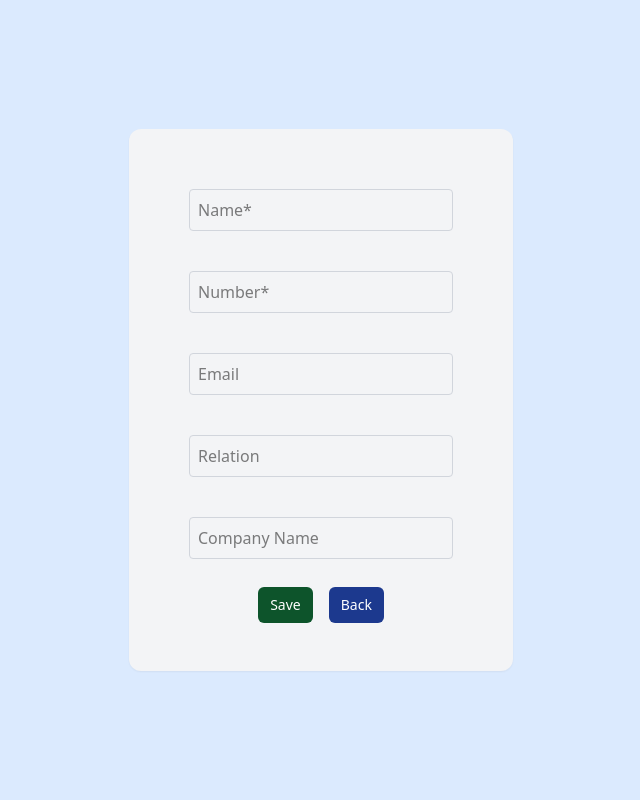
After one commit to LochanJangid/Py_projects, a Flask app: template phonebook (WEB APP)/templates/modify_contact.html in a window 1280 px wide. The commit adds this page. Shown: the whole page, without its empty margins (319-959 px from the left). Run offline with Flask 3, Linux system fonts and the light colour scheme; the template is opened without the code that fills it, so the values that code supplies are empty.

Commit message:
add modify section

```diff
--- a/phonebook (WEB APP)/app.py
+++ b/phonebook (WEB APP)/app.py
@@ -20,21 +20,22 @@ def add_contact():
         # valid every input if neccassay
         name = request.form.get('name')
         number = request.form.get('number')
+        email = request.form.get('email')
+        relation = request.form.get('relation')
+        company = request.form.get('company')
+
         errors = []
 
         if not name:
             errors.append('Name is required.')
         if not re.search(r'^\d{10}$', number):
             errors.append('Enter a valid phone number.')
+        if email:
+            if not re.search('^\w+@\w+\.com$', email):
+                errors.append('Enter a valid email.')
 
         if errors:
             return render_template('add_contact.html', errors=errors)
-
-
-        email = request.form.get('email')
-        relation = request.form.get('relation')
-        company = request.form.get('company')
-
 
         # insert new contact in phonebook
         conn = sqlite3.connect('phonebook.db')
@@ -86,3 +87,43 @@ def show_contacts():
 @app.route('/search')
 def search():
     return render_template('search.html')
+
+@app.route('/modify_contact', methods=['POST', 'GET'])
+def modify_contact():
+    conn = sqlite3.connect('phonebook.db')
+    conn.row_factory = sqlite3.Row
+    cursor = conn.cursor()
+
+    if request.method == 'POST':
+        # valid every input if neccassay
+        id = request.form.get('id')
+        name = request.form.get('name')
+        number = request.form.get('number')
+        email = request.form.get('email')
+        relation = request.form.get('relation')
+        company = request.form.get('company')
+
+        errors = []
+
+        if not name:
+            errors.append('Name is required.')
+        if not re.search(r'^\d{10}$', number):
+            errors.append('Enter a valid phone number.')
+        if email:
+            if not re.search('^\w+@\w+\.com$', email):
+                errors.append('Enter a valid email.')
+
+        if errors:
+            return render_template('modify_contact.html', errors=errors)
+
+        # insert new contact in phonebook
+        cursor.execute('UPDATE phonebook SET name = ?, number =?,  email = ?,  relation = ?, company = ? WHERE id = ?', (name, number, email, relation, company, id))
+        conn.commit()
+        conn.close()
+        return redirect('/')
+
+    cursor.execute('SELECT * FROM phonebook WHERE id = ?', request.args.get("id"))
+    details = cursor.fetchone()
+    conn.close()
+
+    return render_template('modify_contact.html', details=details)
--- a/phonebook (WEB APP)/templates/add_contact.html
+++ b/phonebook (WEB APP)/templates/add_contact.html
@@ -14,7 +14,9 @@
         <input name="email" type="email" placeholder="Email" class="m-5 border p-2 border-gray-300 rounded-sm">
         <input name="relation" type="text" placeholder="Relation" class="m-5 border p-2 border-gray-300 rounded-sm">
         <input name="company" type="text" placeholder="Company Name" class="m-5 border p-2 border-gray-300 rounded-sm">
-        <button type="submit" class="m-2 px-3 py-2 text-sm rounded-md bg-blue-900 text-white cursor-pointer">Save</button>
+        <div class="flex justify-center"><button type="submit" class="m-2 px-3 py-2 text-sm rounded-md bg-green-900 text-white cursor-pointer">Save</button>
+        <a href="/" class="m-2 px-3 py-2 text-sm rounded-md bg-blue-900 text-white cursor-pointer">Back</a>
+        </div>
     </form>
     </div>
 {% endblock %}
--- /dev/null
+++ b/phonebook (WEB APP)/templates/modify_contact.html
@@ -0,0 +1,23 @@
+{% extends "layout.html" %}
+{% block body %}
+<div class="bg-blue-100 w-screen h-screen flex flex-col items-center justify-center p-10">
+    {% if errors %}
+    <div class="bg-red-400 rounded-xl mt-10 p-5 text-white">
+        {% for error in errors %}
+            <p>{{ error }}</p>
+        {% endfor %}
+    </div>
+    {% endif %}
+    <form action="/modify_contact" method="POST" class="grid bg-gray-100 p-10 rounded-xl shadow-xs w-96 m-10">
+        <input name="id" type="number" hidden value="{{details.id}}" class="m-5 border p-2 border-gray-300 rounded-sm">
+        <input name="name" type="text" placeholder="Name*" value="{{details.name}}" class="m-5 border p-2 border-gray-300 rounded-sm">
+        <input name="number" type="number" placeholder="Number*" value="{{details.number}}" class="m-5 border p-2 border-gray-300 rounded-sm">
+        <input name="email" type="email" placeholder="Email" value="{{details.email}}" class="m-5 border p-2 border-gray-300 rounded-sm">
+        <input name="relation" type="text" placeholder="Relation" value="{{details.relation}}" class="m-5 border p-2 border-gray-300 rounded-sm">
+        <input name="company" type="text" placeholder="Company Name" value="{{details.company}}" class="m-5 border p-2 border-gray-300 rounded-sm">
+        <div class="flex justify-center"><button type="submit" class="m-2 px-3 py-2 text-sm rounded-md bg-green-900 text-white cursor-pointer">Save</button>
+        <a href="/" class="m-2 px-3 py-2 text-sm rounded-md bg-blue-900 text-white cursor-pointer">Back</a>
+        </div>
+    </form>
+    </div>
+{% endblock %}
```
Also changed, not shown: phonebook (WEB APP)/templates/contact_detail.html (+44 -10 lines), phonebook (WEB APP)/templates/index.html (+46 -9 lines), phonebook (WEB APP)/templates/search.html (deleted, +0 -23 lines), phonebook (WEB APP)/phonebook.db.
